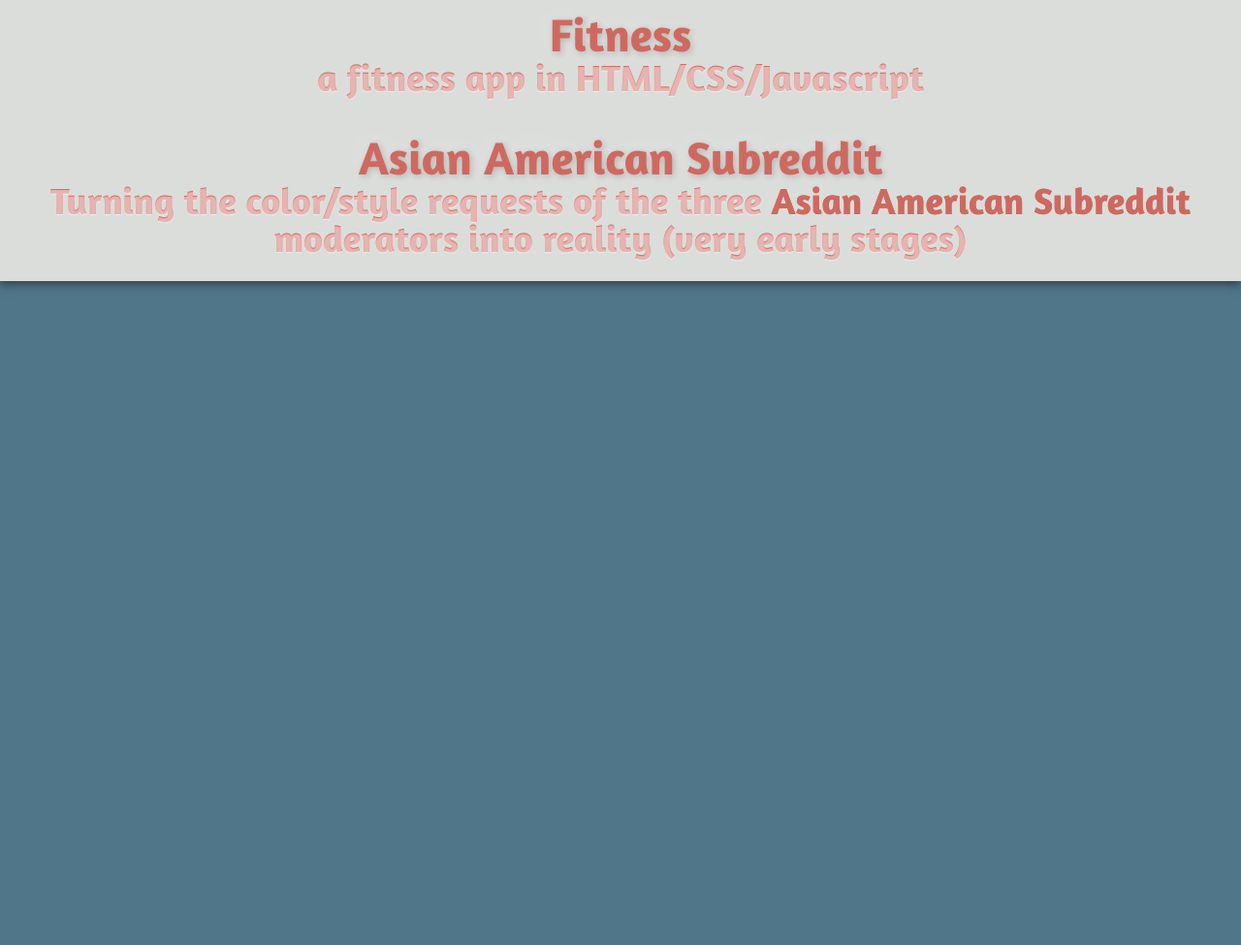
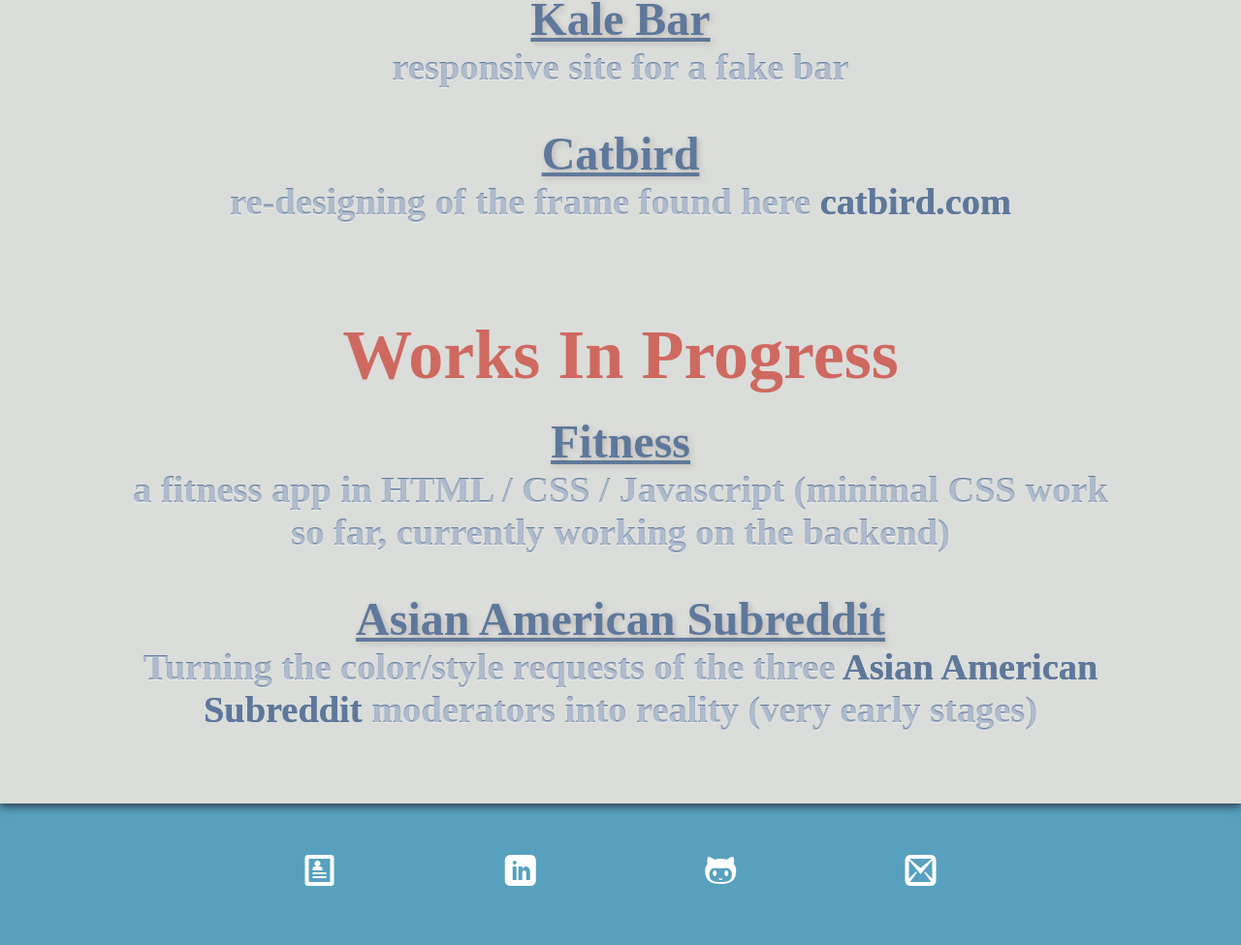
Before and after one commit to kylemeier/mainpage, a plain HTML site: page index.html in a window 1280 px wide. Shown: the part 946-1921 px from the top of the page at 97% size. Drawn offline with Linux system fonts and the light colour scheme.

Commit message:
finished adding all elements to page, finished styling social media section

```diff
--- a/index.html
+++ b/index.html
@@ -10,8 +10,9 @@
 <body>
 	<div class="content">
 		<div class="greeting">
-			<header>[Kyle Meier]</header>
-			<h1>web developer seeking a junior web development position</h1>
+			<header>Kyle Meier<header>
+					<h1>[kyledmeier at gmail dot com]</h1>
+			<h2>web developer seeking a junior web development position</h2>
 		</div>
 		<div class="project-links">
 	<ul>
@@ -22,12 +23,30 @@
 		<span class="description">re-designing of the frame found here <a href="http://catbird.com" target="_blank" class="descriptionlink">catbird.com</a></span></li>
 		<h1 class="section-heading">Works In Progress</h1>
 		<li><a href="http://kylemeier.com/fitness" target="_blank">Fitness</a>
-		<span class="description">a fitness app in HTML/CSS/Javascript</span></li>
+		<span class="description">a fitness app in HTML / CSS / Javascript (minimal CSS work so far, currently working on the backend)</span></li>
 		<li><a href="http://kylemeier.com/asianamericansubreddit" target="_blank">Asian American Subreddit</a>
 		<span class="description">Turning the color/style requests of the three <a href="http://www.reddit.com/r/asianamerican/" target="_blank" class="descriptionlink">Asian American Subreddit</a> moderators into reality (very early stages)</span></li>
 	</ul>
 		</div>
 		<div class="social">
+			<ul>
+				<li>
+
+					<a href="#"><span id="resume"><span class="descriptionbubble">Resume</span></span></a>
+				</li>
+				<li>
+					<a href="https://www.linkedin.com/in/kylemeier" target="_blank"><span id="linkedin"><span class="descriptionbubble">Linkedin</span></span></a>
+
+				</li>
+				<li>
+
+					<a href="https://github.com/kylemeier" target="_blank"><span id="github"><span class="descriptionbubble">Github</span></span></a>
+				</li>
+				<li>
+
+					<a href="mailto:kyledmeier@gmail.com?Subject=I%20want%20to%20hire%20you."><span id="email"><span class="descriptionbubble">Email</span></span></a>
+				</li>
+			</ul>
 
 		</div>
 	</div>
--- a/sass/style.scss
+++ b/sass/style.scss
@@ -1,4 +1,6 @@
 //colors http://dribbble.com/shots/1142512-Agenda
+
+$ulwidth: 80%;
 
 @font-face {
 	//http://www.fontsquirrel.com/fonts/BonvenoCF
@@ -16,7 +18,7 @@
 @font-face {
 	//http://www.fontsquirrel.com/fonts/amaranth
     font-family: 'amaranth';
-    src: url('../fonts/Amaranth-Regular.otf');
+    src: url('../fonts/Amaranth-Regular.otf') format('otf');
     font-weight: normal;
     font-style: normal;
 }
@@ -24,36 +26,55 @@
 @font-face {
 	//http://www.fontsquirrel.com/fonts/amaranth
     font-family: 'amaranth';
-    src: url('../fonts/Amaranth-Bold.otf');
+    src: url('../fonts/Amaranth-Bold.otf') format('otf');
     font-weight: bold;
     font-style: normal;
 }
 
+@font-face {
+	//All icons from 'IcoMoon - Free' found here http://icomoon.io/app/#/select
+	font-family: 'icons';
+	src:url('../fonts/icons.eot?2op9lo');
+	src:url('../fonts/icons.eot?#iefix2op9lo') format('embedded-opentype'),
+		url('../fonts/icons.woff?2op9lo') format('woff'),
+		url('../fonts/icons.ttf?2op9lo') format('truetype'),
+		url('../fonts/icons.svg?2op9lo#icons') format('svg');
+	font-weight: normal;
+	font-style: normal;
+}
 
 body{
 	font-family:'bonvenocflight', Helvetica, sans-serif;
+	background-color:#58A1BE;
+
 }
 
 .greeting{
-	font-size:3em;
+	font-size:5em;
 	padding:100px 50px;
 	text-align:center;
 	color:#fff;
 	background-color:#58A1BE;
 	header{
 		font-weight:bold;
+		padding-bottom:25px;
 	}
 	h1{
+		font-weight:normal;
+		font-size:.5em;
+	}
+	h2{
+		padding-top:25px;
 		font-weight:normal;
 	}
 }
 
 .section-heading{
 	font-size:1.5em;
-	text-decoration: underline;
-	color:#5E789B;
+	color:#CE6960;
+	text-align:center;
+	margin:0 auto;
 	padding-top:75px;
-	text-align:center;
 }
 
 .project-links{
@@ -68,7 +89,7 @@ body{
 	background-color:#DBDDDA;
 	.description{
 		display:block;
-		background-color: #CE6960;
+		background-color: #5E789B;
     	-webkit-background-clip: text;
     	-moz-background-clip: text;
     	background-clip: text;
@@ -78,22 +99,99 @@ body{
 
 	}
 	.descriptionlink{
-		color:#CE6960;
 		text-shadow:none;
+		text-decoration:none;
 	}
+
+	ul{
+		width:$ulwidth;
+		margin:0 auto;
+	}
+
 	li{
 		text-align:center;
 		padding:20px 0;
 			a{
 
-		color: rgba(206,105,96,1);
+		// color: rgba(206,105,96,1);
+		text-decoration:underline;
+		color:#5E789B;
 		text-shadow: 2px 2px 6px rgba(54,27,25,0.2), 0px -5px 35px rgba(255,255,255,0.3);
+
 	}
+		&:last-child{
+		padding-bottom:75px;
 	}
 
+	}
+
+
 }
+// resume e602 mail e603 git e600 linkedin e601
+.social{
+	color:#fff;
+	height:100px;
+	ul{
+		width:$ulwidth;
+		margin:0 auto;
+		text-align:center;
 
-.social{
-	background-color:#50768A;
-	height:1000px;
+	}
+	li{
+		display:inline-block;
+		position:relative;
+		box-sizing:border-box;
+		font-size:2em;
+		padding:50px 0;
+		// width:250px;
+		width:200px;
+		transition: color 1s;
+	}
+	a{
+		color:inherit;
+		transition: color 1s;
+	}
+
+	#resume:after, #linkedin:after, #github:after, #email:after{
+		font-family:'icons';
+		transition: color 1s;
+	}
+	#resume:after{
+		content:"\e602";
+	}
+	#linkedin:after{
+		content:"\e601";
+	}
+
+	#github:after{
+		content:"\e600";
+	}
+	#email:after{
+		content:"\e603";
+	}
+
+	#resume:hover, #linkedin:hover, #github:hover, #email:hover{
+		color:#DBDDDA;
+		.descriptionbubble{
+			bottom:95px;
+		}
+	}
+
+	.descriptionbubble{
+		-webkit-transition: bottom .5s;
+		-moz-transition: bottom .5s;
+		-o-transition: bottom .5s;
+		transition: bottom .5s;
+		font-size:.8em;
+		position:absolute;
+		display:inline-block;
+
+		bottom:145px;
+		left:120px;
+		// right:-9999px;
+		background-color:#fff;
+		color:#58A1BE;
+		border-radius:8px 8px 8px 0px;
+		border: 3px solid #fff;
+	}
 }
```
Also changed, not shown: css/style.css, fonts/icons.ttf (added), fonts/icons.woff (added), 2 other files.
